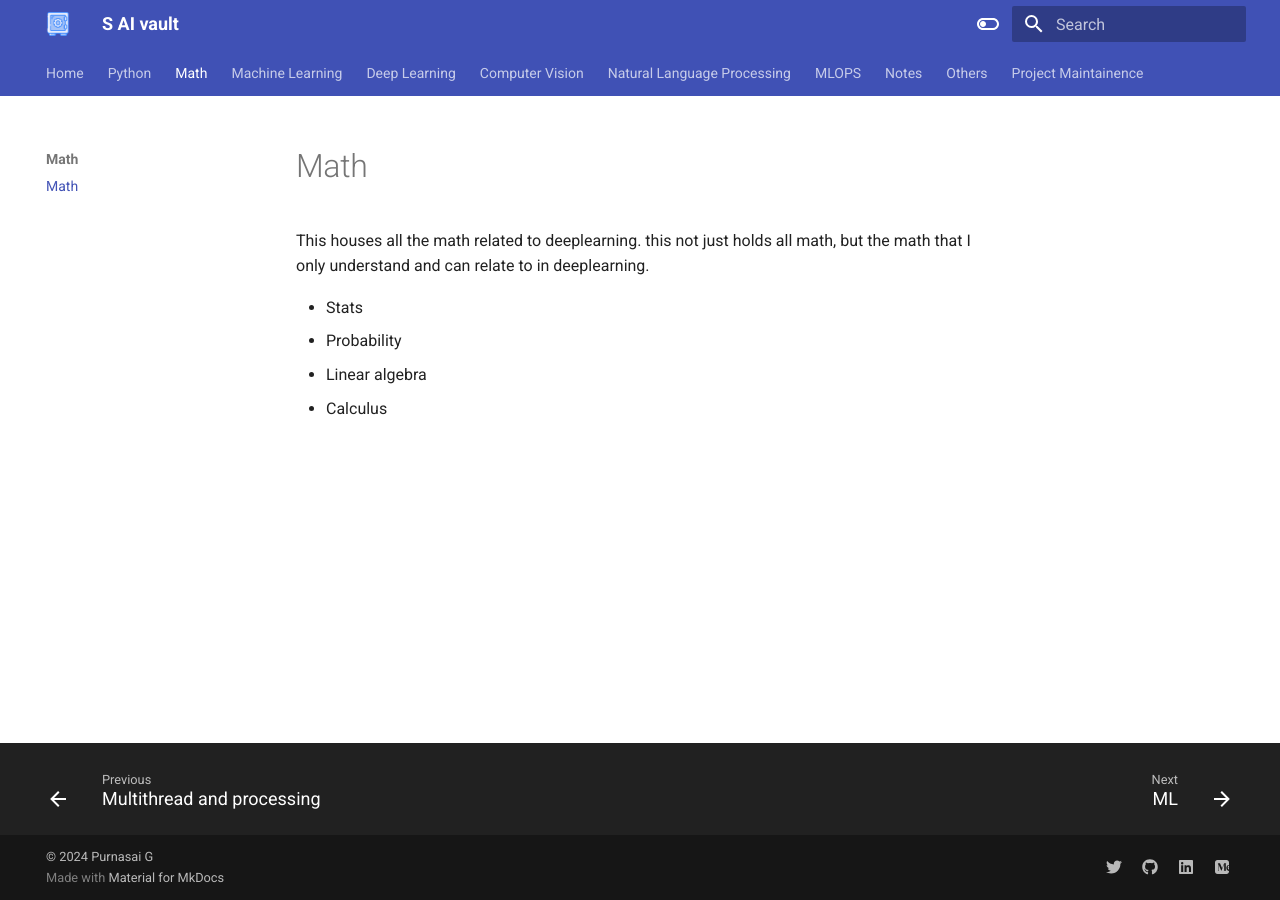
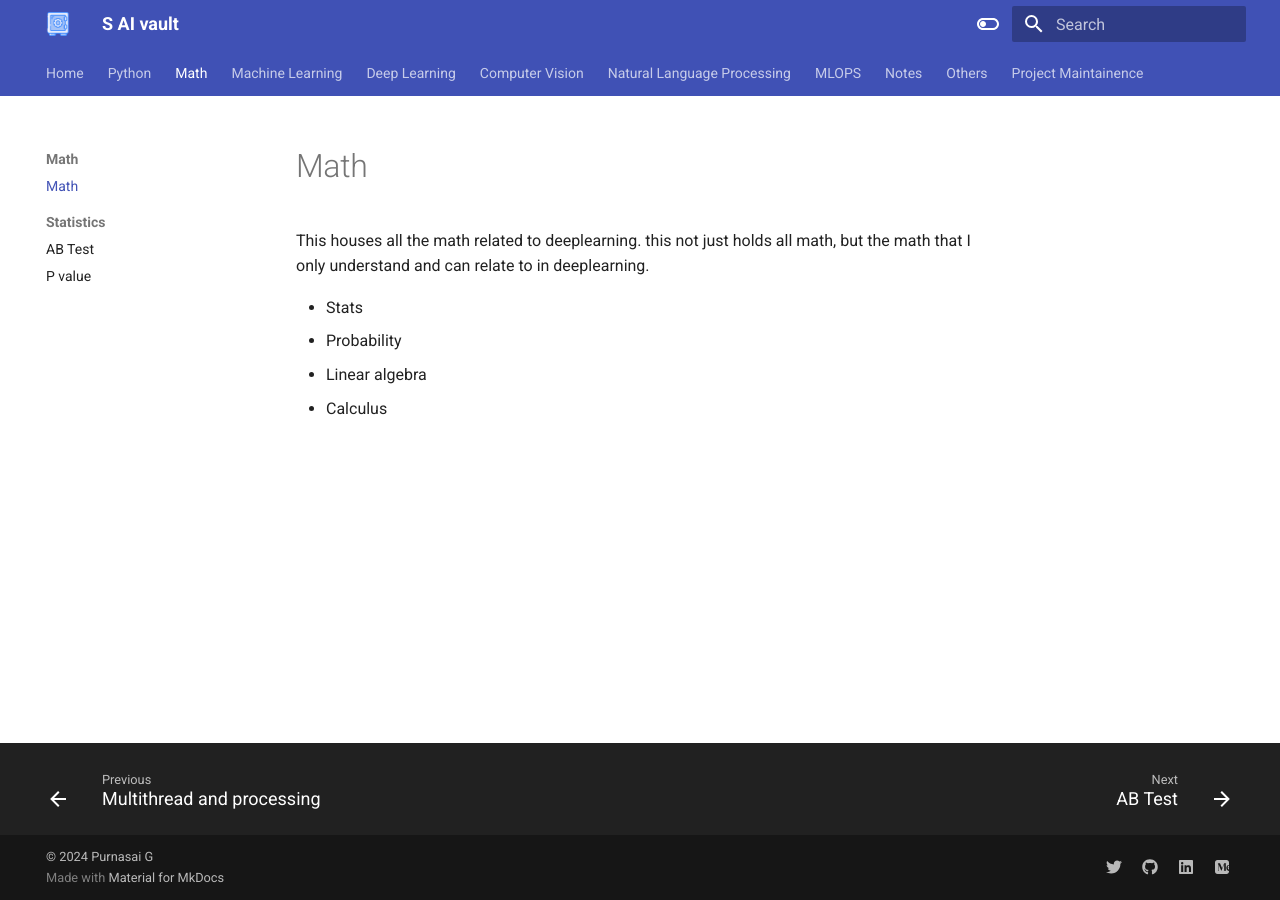
Before and after one commit to purnasai/sAI_Vault, an MkDocs documentation site: the page built from docs/Math/index.md, in a window 1280 px wide. Built offline with MkDocs 1.6.1 and Material for MkDocs 9.7.7, drawn with Linux system fonts in a browser that asks for light colours.

Commit message:
created ab_test and poery markdowns

```diff
--- a/mkdocs.yml
+++ b/mkdocs.yml
@@ -72,6 +72,7 @@ nav:
       - "Decorators": "python/Decorators.md"
       - "Generators": "python/generators.md"
       - "Pydantic": "python/pydantic.md"
+      - "Poetry": "python/poetry.md"
     - "DSA":
       - "Data structures": "python/Datastructures.md"
       - "Advanced": "python/advanced_python.md"
@@ -84,6 +85,9 @@ nav:
 
   - 'Math':
       - "Math": 'Math/index.md'
+      - "Statistics":
+        - "AB Test": "Math/ab_test.md"
+        - "P value": "Math/p_value.md"
 
   - "Machine Learning":
       - "ML": "ML/index.md"
```
Also changed, not shown: docs/Math/ab_test.md (added), docs/python/poetry.md (added).
